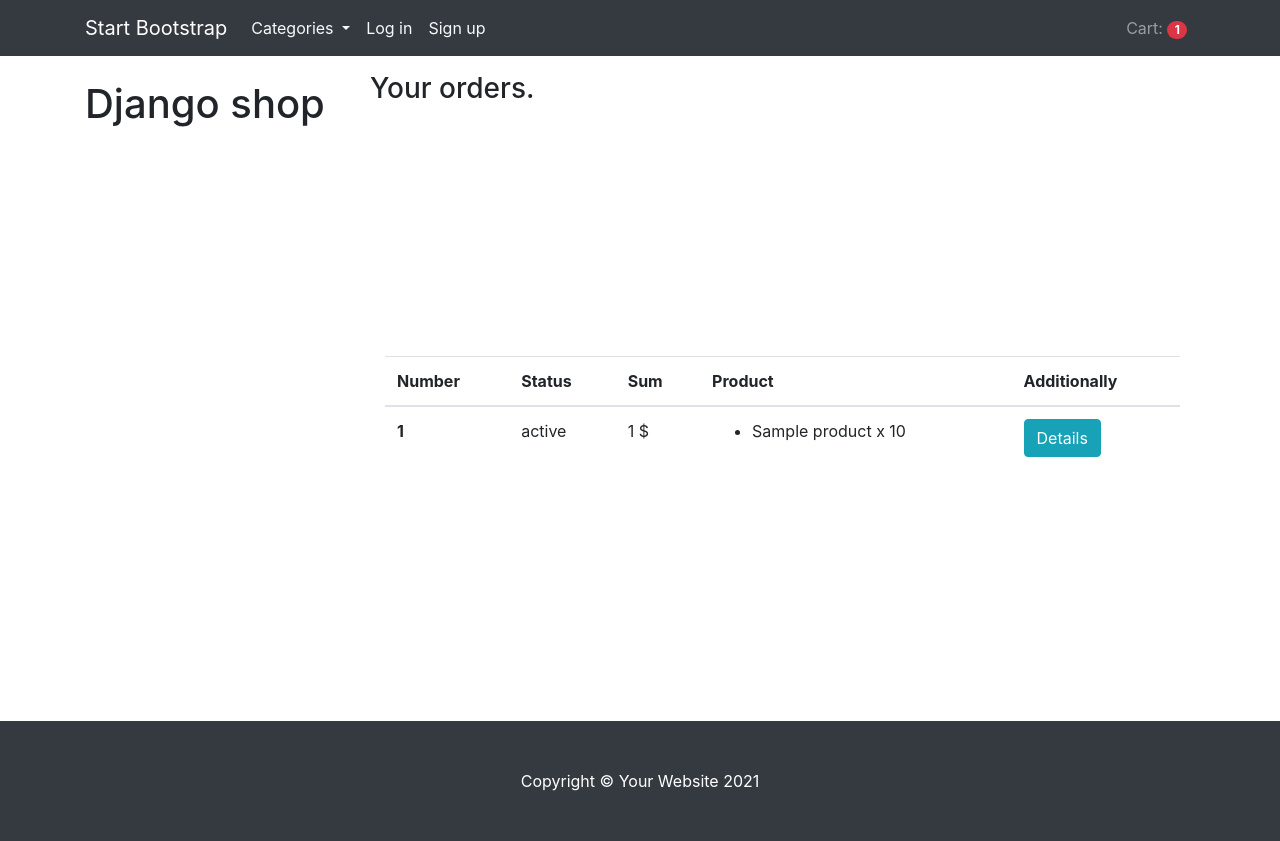
After one commit to Malik5547/web_store, a Django app: template store/templates/profile.html in a window 1280 px wide. The commit adds this page. Run offline with Django 3.2, Linux system fonts and the light colour scheme; the template is opened without the code that fills it: most values are stand-ins (such as "Sample title", 1, 10 or a date in 2020); grey boxes marked "Sample" are stand-in pictures.

Commit message:
profile page added

```diff
--- a/store/templates/base.html
+++ b/store/templates/base.html
@@ -42,7 +42,7 @@
                         <li>
                             <span class="navbar text text-light">
                                 Hello, <span class="badge">
-                                <a style="text-decoration: none; font-size:14px;" href="#">{{ request.user.username }}</a>
+                                <a style="text-decoration: none; font-size:14px;" href="{% url 'profile' %}">{{ request.user.username }}</a>
                             </span>
                             </span>
                         </li>
--- /dev/null
+++ b/store/templates/profile.html
@@ -0,0 +1,101 @@
+{% extends 'base.html' %}
+
+{% block content %}
+
+<h3 class="mt-3 mb-3">Your orders.</h3>
+{% if not orders.count %}
+<div class="col-md-12" style="margin-top: 300px; margin-bottom: 300px;">
+    <h3>You don't have any orders yet. <a href="{% url 'base' %}">You can start buying.</a></h3>
+</div>
+{% else %}
+
+<div class="col-md-12" style="margin-bottom: 250px; margin-top: 250px;">
+    <table class="table">
+        <thead>
+            <th scope="col">Number</th>
+            <th scope="col">Status</th>
+            <th scope="col">Sum</th>
+            <th scope="col">Product</th>
+            <th scope="col">Additionally</th>
+        </thead>
+        <tbody>
+            {% for order in orders %}
+                <tr>
+                    <th scope="row">{{ order.id }}</th>
+                    <td>{{ order.get_status_display }}</td>
+                    <td>{{ order.cart.total_price }} $</td>
+                    <td>
+                        <ul>
+                            {% for item in order.cart.products.all %}
+                            <li>{{ item.product.title }} x {{ item.qty }}</li>
+                            {% endfor %}
+                        </ul>
+                    </td>
+                <td>
+                    <button class="btn btn-info" data-toggle="modal" data-target="#Modal-{{ order.id }}">Details</button>
+                </td>
+                </tr>
+            {% endfor %}
+        </tbody>
+    </table>
+</div>
+
+<!-- Modal -->
+{% for order in orders  %}
+<div class="modal fade" id="Modal-{{ order.id }}" tabindex="-1" aria-labelledby="exampleModalLabel" aria-hidden="true">
+    <div class="modal-dialog modal-lg">
+        <div class="modal-content">
+            <div class="modal-header">
+                <h5 class="modal-title" id="exampleModalLabel">Order details</h5>
+                <button type="button" class="close" data-dismiss="modal" aria-label="Close">
+                    <span aria-hidden="true">&times;</span>
+                </button>
+            </div>
+            <div class="modal-body">
+                <h4 class="text-center">Product</h4>
+                <table class="table">
+                    <thead>
+                    <tr>
+                        <th scope="col">Title</th>
+                        <th scope="col">Image</th>
+                        <th scope="col">Price</th>
+                        <th scope="col">Quantity</th>
+                        <th scope="col">Final price</th>
+                    </tr>
+                    </thead>
+                    <tbody>
+                    {% for item in order.cart.products.all %}
+                    <tr>
+                        <th scope="row">{{ item.product.title }}</th>
+                        <td class="w-25"><img src="{{ item.product.image.url }}" class="img-fluid"></td>
+                        <td><strong>{{ item.product.price }}</strong>$</td>
+                        <td>{{ item.qty }}</td>
+                        <td>{{ item.total_price }}</td>
+                    </tr>
+                    {% endfor %}
+                    <tr>
+                        <td colspan="2"></td>
+                        <td>Total: </td>
+                        <td>{{ order.cart.total_products }}</td>
+                        <td><strong>{{ order.cart.total_price }}</strong>$</td>
+                    </tr>
+                    </tbody>
+                </table>
+                <hr>
+                <h4 class="text-center">Additional info</h4>
+                <p>First_name: <strong>{{ order.first_name }}</strong></p>
+                <p>Last_name: <strong>{{ order.last_name }}</strong></p>
+                <p>Phone: <strong>{{ order.phone }}</strong></p>
+            </div>
+            <div class="modal-footer">
+                <button type="button" class="btn btn-secondary" data-dismiss="modal">Close</button>
+            </div>
+        </div>
+    </div>
+</div>
+{% endfor %}
+
+{% endif %}
+
+
+{% endblock content %}
--- a/store/urls.py
+++ b/store/urls.py
@@ -12,7 +12,8 @@ from .views import (
     CheckoutView,
     MakeOrderView,
     LoginView,
-    RegistrationView
+    RegistrationView,
+    ProfileView,
 )
 
 urlpatterns = [
@@ -28,4 +29,5 @@ urlpatterns = [
     path('login/', LoginView.as_view(), name='login'),
     path('logout/', LogoutView.as_view(next_page='/'), name='logout'),
     path('signup/', RegistrationView.as_view(), name='signup'),
+    path('profile/', ProfileView.as_view(), name='profile'),
 ]
```
Also changed, not shown: store/views.py (+15 -1 lines).
